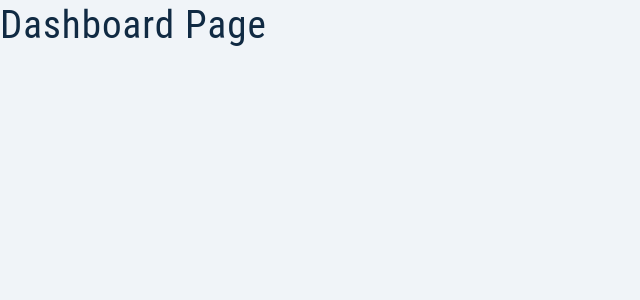
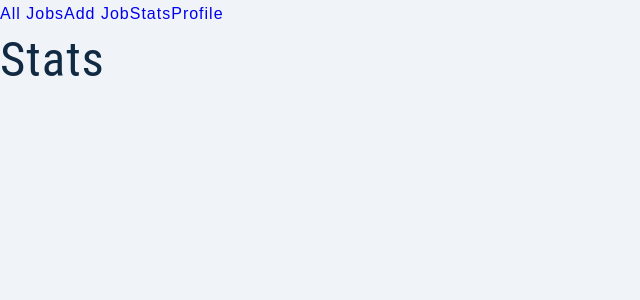
Before and after one commit to Cmmh1101/mern-job-tracker, a React (Create React App) app in the folder client/: page / in a window 1280 px wide. Shown: the top 300 px of the page, without its empty margins (0-640 px from the left). Built offline with nearby package versions, Linux system fonts and the light colour scheme; sample sign-in values are in the browser's storage.

Commit message:
shared layout and protected routes

```diff
--- a/client/src/App.js
+++ b/client/src/App.js
@@ -1,14 +1,33 @@
 import { BrowserRouter, Routes, Route } from "react-router-dom";
-import { Dashboard, Register, NotFound, Landing } from "./views";
+import { Register, NotFound, Landing, ProtectedRoute } from "./views";
+import {
+  AddJob,
+  AllJobs,
+  SharedLayout,
+  Profile,
+  Stats,
+} from "./views/dashboard";
 
 function App() {
   return (
     <BrowserRouter>
       <Routes>
-        <Route path="/" element={<Dashboard />} />
+        <Route
+          path="/"
+          element={
+            <ProtectedRoute>
+              <SharedLayout />
+            </ProtectedRoute>
+          }
+        >
+          <Route index element={<Stats />} />
+          <Route path="all-jobs" element={<AllJobs />} />
+          <Route path="add-job" element={<AddJob />} />
+          <Route path="profile" element={<Profile />} />
+        </Route>
+        <Route path="/" element={<div>dashboard</div>} />
         <Route path="/register" element={<Register />} />
         <Route path="/landing" element={<Landing />} />
-        <Route path="/" element={<Dashboard />} />
         {/* not found */}
         <Route path="*" element={<NotFound />} />
       </Routes>
--- a/client/src/views/Dashboard.js
+++ /dev/null
@@ -1,11 +0,0 @@
-const Dashboard = () => {
-  return (
-    <div>
-      <div>
-        <h2>Dashboard page</h2>
-      </div>
-    </div>
-  );
-};
-
-export default Dashboard;
--- /dev/null
+++ b/client/src/views/ProtectedRoute.js
@@ -0,0 +1,13 @@
+import React from "react";
+import { Navigate } from "react-router-dom";
+import { useAppContext } from "../context/appContext";
+
+const ProtectedRoute = ({ children }) => {
+  const { user } = useAppContext();
+  if (!user) {
+    return <Navigate to="/landing" />;
+  }
+  return children;
+};
+
+export default ProtectedRoute;
--- /dev/null
+++ b/client/src/views/dashboard/AddJob.js
@@ -0,0 +1,9 @@
+const AddJob = () => {
+  return (
+    <div>
+      <h1>Add job</h1>
+    </div>
+  );
+};
+
+export default AddJob;
--- /dev/null
+++ b/client/src/views/dashboard/AllJobs.js
@@ -0,0 +1,9 @@
+const AllJobs = () => {
+  return (
+    <div>
+      <h1>All jobs</h1>
+    </div>
+  );
+};
+
+export default AllJobs;
--- /dev/null
+++ b/client/src/views/dashboard/Profile.js
@@ -0,0 +1,9 @@
+const Profile = () => {
+  return (
+    <div>
+      <h1>Profile</h1>
+    </div>
+  );
+};
+
+export default Profile;
--- /dev/null
+++ b/client/src/views/dashboard/SharedLayout.js
@@ -0,0 +1,18 @@
+import { Outlet, Link } from "react-router-dom";
+import Wrapper from "../../assets/wrappers/SharedLayout";
+
+const SharedLayout = () => {
+  return (
+    <Wrapper>
+      <nav>
+        <Link to="all-jobs">All Jobs</Link>
+        <Link to="add-job">Add Job</Link>
+        <Link to="stats">Stats</Link>
+        <Link to="profile">Profile</Link>
+      </nav>
+      <Outlet />
+    </Wrapper>
+  );
+};
+
+export default SharedLayout;
--- /dev/null
+++ b/client/src/views/dashboard/Stats.js
@@ -0,0 +1,9 @@
+const Stats = () => {
+  return (
+    <div>
+      <h1>Stats</h1>
+    </div>
+  );
+};
+
+export default Stats;
--- /dev/null
+++ b/client/src/views/dashboard/index.js
@@ -0,0 +1,7 @@
+import AddJob from "./AddJob";
+import AllJobs from "./AllJobs";
+import SharedLayout from "./SharedLayout";
+import Profile from "./Profile";
+import Stats from "./Stats";
+
+export { AddJob, AllJobs, SharedLayout, Profile, Stats };
--- a/client/src/views/index.js
+++ b/client/src/views/index.js
@@ -1,6 +1,6 @@
-import Dashboard from "./Dashboard";
 import Landing from "./Landing";
 import NotFound from "./NotFound";
 import Register from "./Register";
+import ProtectedRoute from "./ProtectedRoute";
 
-export { Dashboard, Register, NotFound, Landing };
+export { Register, NotFound, Landing, ProtectedRoute };
```
